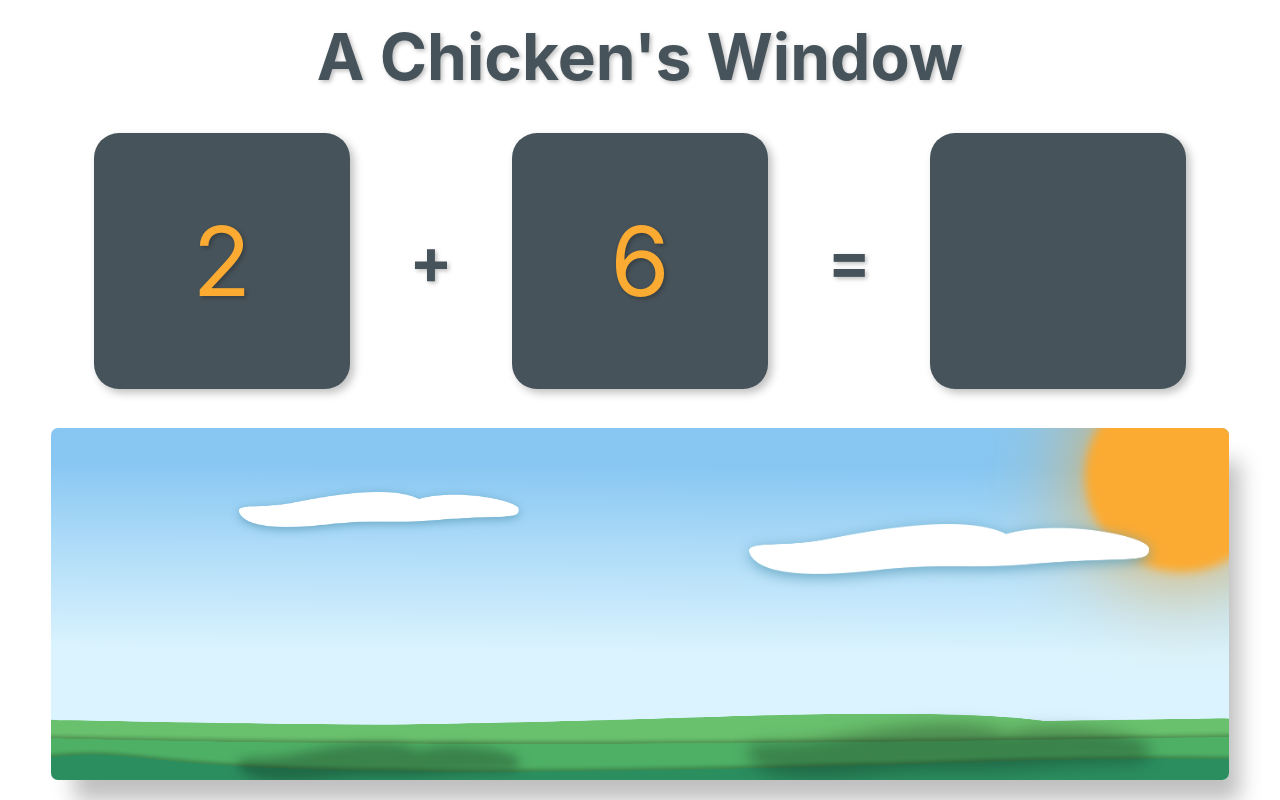
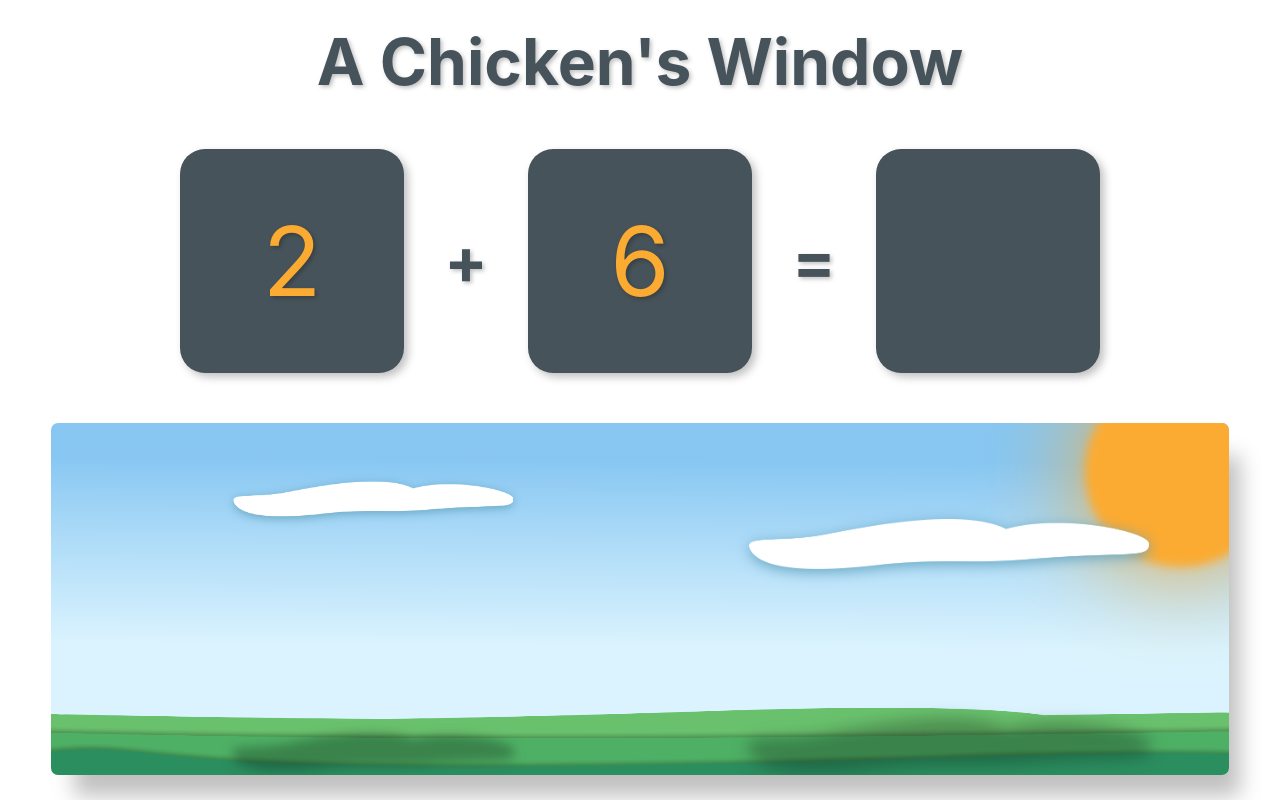
Before and after one commit to andrewvallejo/a-chickens-window, a Next.js app: page / in a window 1280 px wide. Built offline with nearby package versions, Linux system fonts and the light colour scheme.

Commit message:
Adjust size diminisions

```diff
--- a/styles/MathProblem.module.scss
+++ b/styles/MathProblem.module.scss
@@ -3,7 +3,7 @@
 .mathContainer {
 	display: flex;
 	flex-direction: row;
-	width: 90%;
+	width: 75%;
 	align-items: center;
 	justify-content: space-around;
 }
@@ -22,7 +22,7 @@
 	justify-content: center;
 	box-shadow: $shadow-math-block;
 	border-radius: 25px;
-	width: 16rem;
+	width: 14rem;
 	aspect-ratio: 1;
 	background: $color-primary-dark;
 }
--- a/styles/Window.module.scss
+++ b/styles/Window.module.scss
@@ -26,7 +26,7 @@
 	position: absolute;
 	z-index: 1;
 	&.low {
-		inset: 1rem;
+		inset: .5rem;
 		transform: scale(.7);
 		filter: drop-shadow($shadow-clouds) drop-shadow($shadow-cloud-low);
 	}
```
